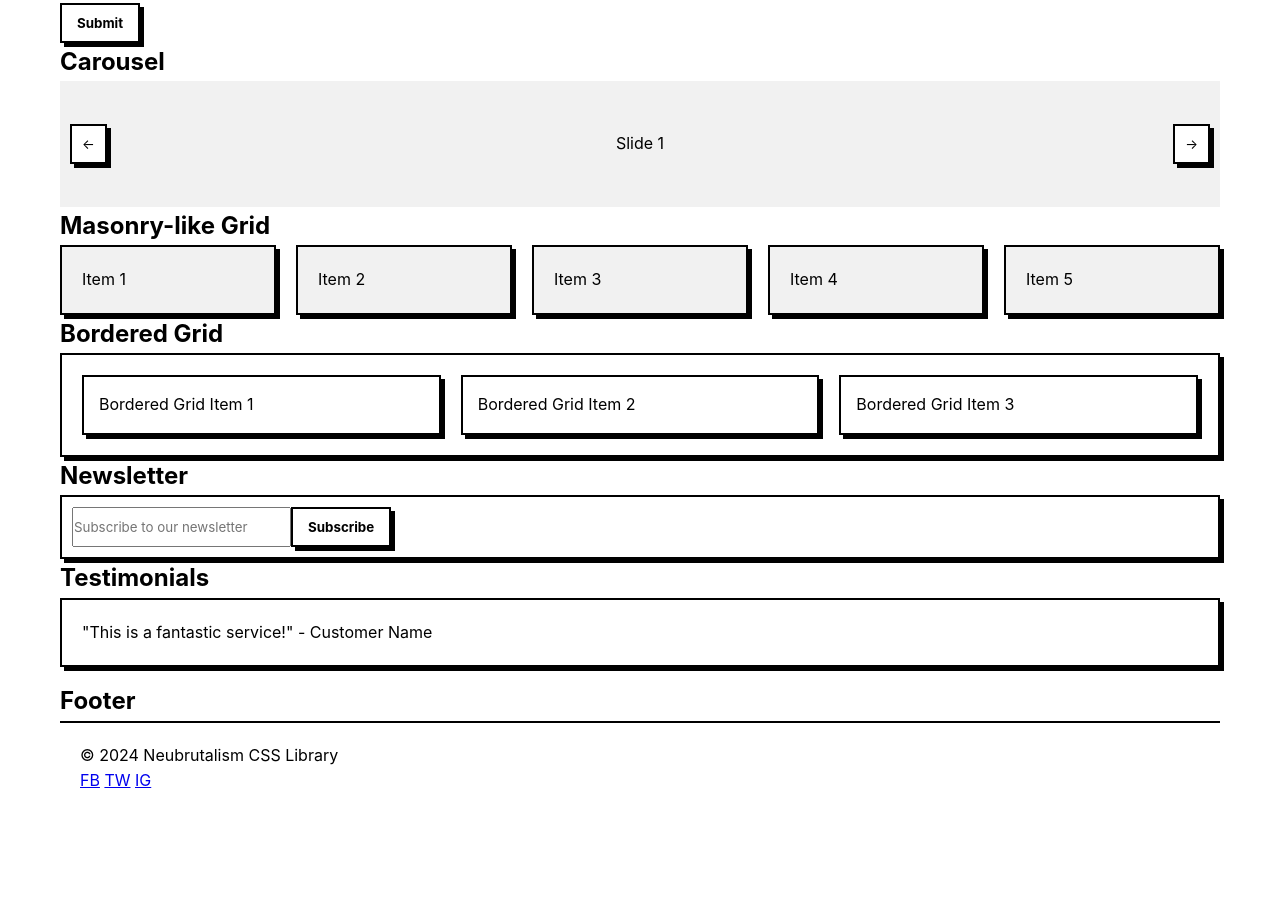
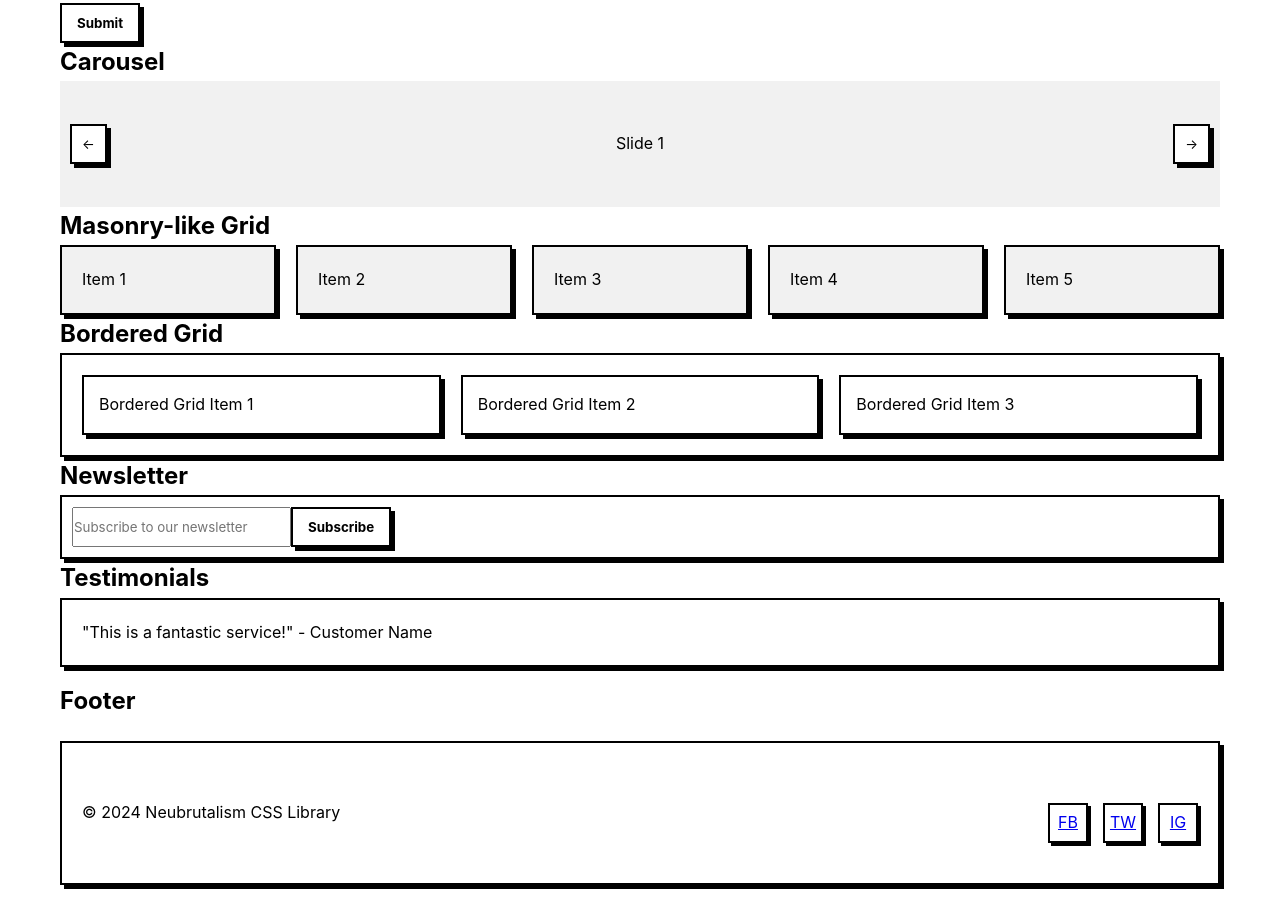
Before and after one commit to codinginbarn/Neubrutalism, a plain HTML site: page index.html in a window 1280 px wide. Shown: the part 3226-4131 px from the top of the page. Before the commit the page ends 4060 px from the top, so only its background shows below. Drawn offline with Linux system fonts and the light colour scheme.

Commit message:
Update: Footer Style

```diff
--- a/neubrutalism.css
+++ b/neubrutalism.css
@@ -727,8 +727,38 @@ body {
 
 /* Footer */
 .nb-footer {
- border-top: var(--border-width) solid var(--primary-color);
- padding: 20px;
+    background-color: var(--secondary-color);
+    border: 2px solid var(--primary-color);
+    box-shadow: 4px 4px 0 var(--primary-color);
+    padding: 40px 20px;
+    margin-top: 20px;
+}
+
+.nb-footer-simple {
+    display: flex;
+    justify-content: space-between;
+    align-items: center;
+}
+
+.nb-footer-social {
+    display: flex;
+    gap: 15px;
+    margin-top: 20px;
+}
+
+.nb-footer-social-icon {
+    width: 40px;
+    height: 40px;
+    border: 2px solid var(--primary-color);
+    display: flex;
+    align-items: center;
+    justify-content: center;
+    box-shadow: 3px 3px 0 var(--primary-color);
+    transition: all 0.2s ease;
+}
+
+.nb-footer-social-icon:hover {
+    transform: translate(2px, 2px);
 }
 
 /* Newsletter */
```
